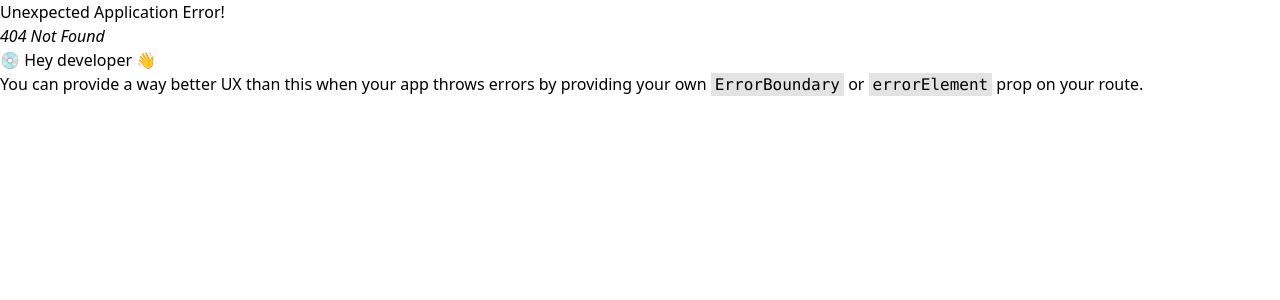
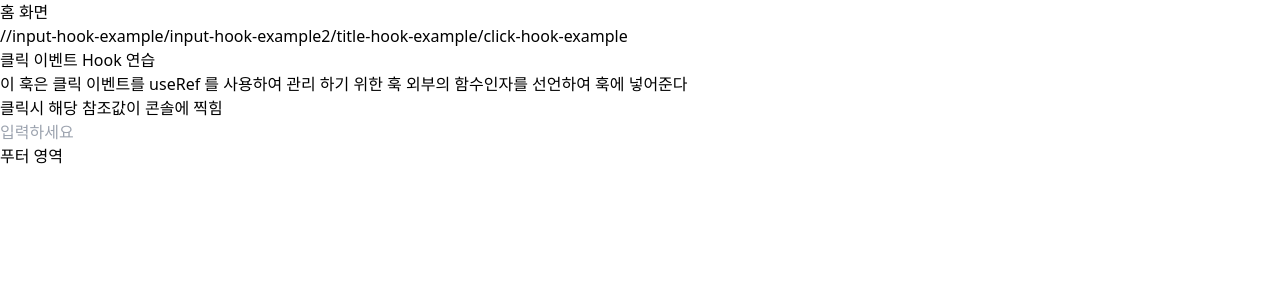
Before and after one commit to gitjoyoung/react-study-custom-hooks, a React (Vite) app: page /click-hook-example in a window 1280 px wide. Before the commit this address had no page. Shown: the top 300 px of the page. Built offline with nearby package versions, Linux system fonts and the light colour scheme.

Commit message:
feat: useclickHook 생성

```diff
--- a/src/component/Header/Header.tsx
+++ b/src/component/Header/Header.tsx
@@ -7,6 +7,7 @@ export default function Header() {
     ROUTE.INPUT_HOOK_EXAMPLE,
     ROUTE.INPUT_HOOK_EXAMPLE2,
     ROUTE.TITLE_HOOK_EXAMPLE,
+    ROUTE.ClICK_HOOK_EXAMPLE,
   ];
   return (
     <div className="bg-green-400 py-3 ">
--- a/src/constant/route.ts
+++ b/src/constant/route.ts
@@ -3,4 +3,5 @@ export const ROUTE = {
   INPUT_HOOK_EXAMPLE: "/input-hook-example",
   INPUT_HOOK_EXAMPLE2: "/input-hook-example2",
   TITLE_HOOK_EXAMPLE: "/title-hook-example",
+  ClICK_HOOK_EXAMPLE: "/click-hook-example",
 };
--- /dev/null
+++ b/src/hooks/useClick.tsx
@@ -0,0 +1,17 @@
+import React from "react";
+
+export const useClick = (onClick: any) => {
+  const ref = React.useRef<HTMLInputElement>(null);
+  React.useEffect(() => {
+    const element = ref.current;
+    if (element) {
+      element.addEventListener("click", onClick);
+    }
+    return () => {
+      if (element) {
+        element.removeEventListener("click", onClick);
+      } // 리턴을 해줘야 이벤트 리스너가 계속 쌓이지 않는다.
+    };
+  }, [ref]);
+  return { ref };
+};
--- a/src/main.tsx
+++ b/src/main.tsx
@@ -7,6 +7,7 @@ import InputHookExample from "./pages/InputHookExample/InputHookExample.tsx";
 import InputHookExample2 from "./pages/InputHookExample2/InputHookExample2.tsx";
 import { ROUTE } from "./constant/route.ts";
 import TitleHookExmple from "./pages/TitleHookExmple/TitleHookExmple.tsx";
+import ClickHookExample from "./pages/ClickHookExample/ClickHookExample.tsx";
 
 const router = createBrowserRouter([
   {
@@ -29,6 +30,10 @@ const router = createBrowserRouter([
         path: ROUTE.TITLE_HOOK_EXAMPLE,
         element: <TitleHookExmple />,
       },
+      {
+        path: ROUTE.ClICK_HOOK_EXAMPLE,
+        element: <ClickHookExample />,
+      },
     ],
   },
 ]);
--- /dev/null
+++ b/src/pages/ClickHookExample/ClickHookExample.tsx
@@ -0,0 +1,22 @@
+import { useClick } from "@/hooks/useClick";
+
+export default function ClickHookExample() {
+  const InputPrint = (event: InputEvent) => {
+    const inputElement = event.currentTarget as HTMLInputElement;
+    console.log("Click Event 발생 :", inputElement.value);
+  };
+
+  const { ref } = useClick(InputPrint);
+
+  return (
+    <section>
+      <h1>클릭 이벤트 Hook 연습</h1>
+      <p>
+        이 훅은 클릭 이벤트를 useRef 를 사용하여 관리 하기 위한 훅 외부의
+        함수인자를 선언하여 훅에 넣어준다
+      </p>
+      <p>클릭시 해당 참조값이 콘솔에 찍힘</p>
+      <input placeholder="입력하세요" ref={ref} type="text" />
+    </section>
+  );
+}
--- a/src/pages/Home/Home.tsx
+++ b/src/pages/Home/Home.tsx
@@ -1,5 +1,3 @@
-import React from "react";
-
 export default function Home() {
   return <div>Home</div>;
 }
```
